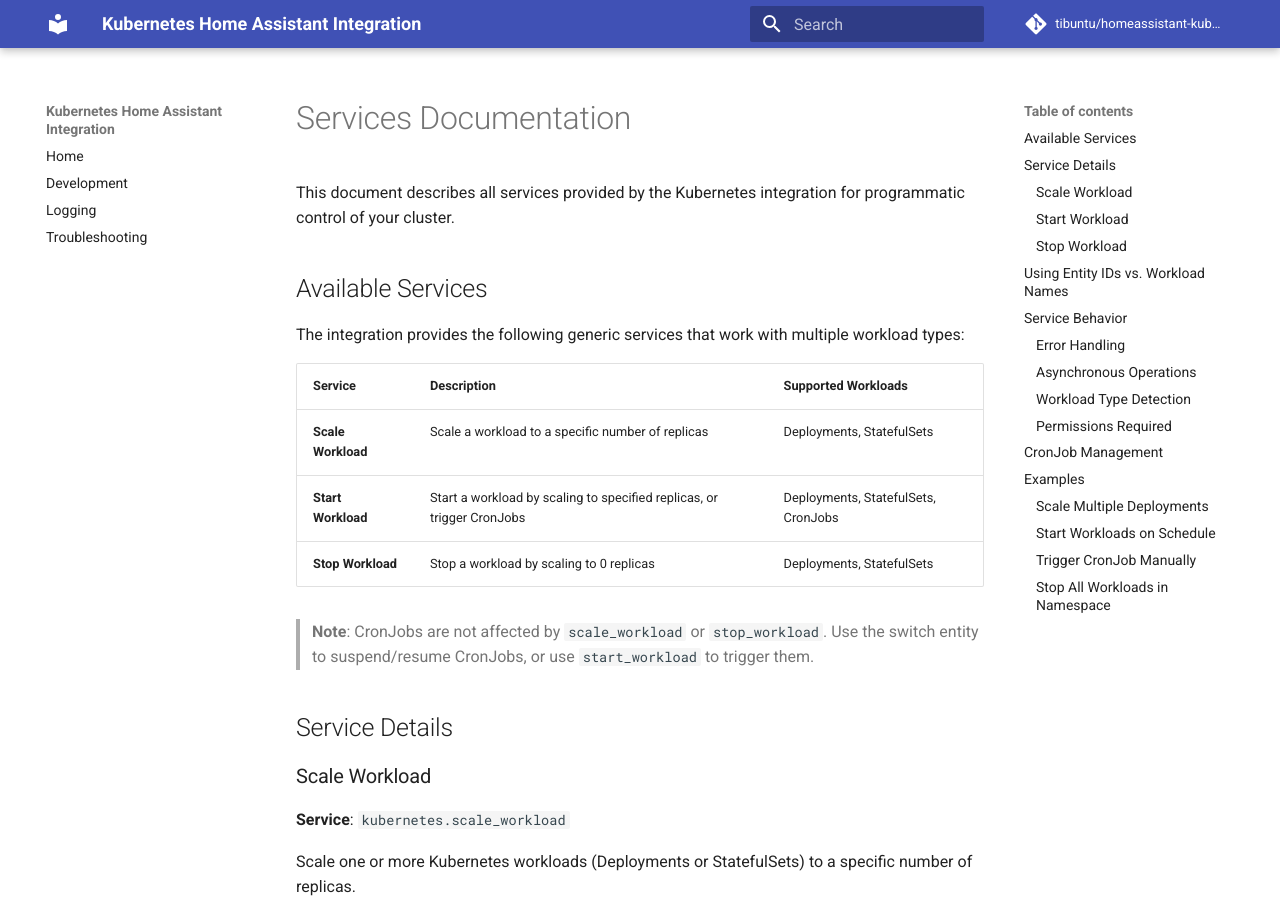
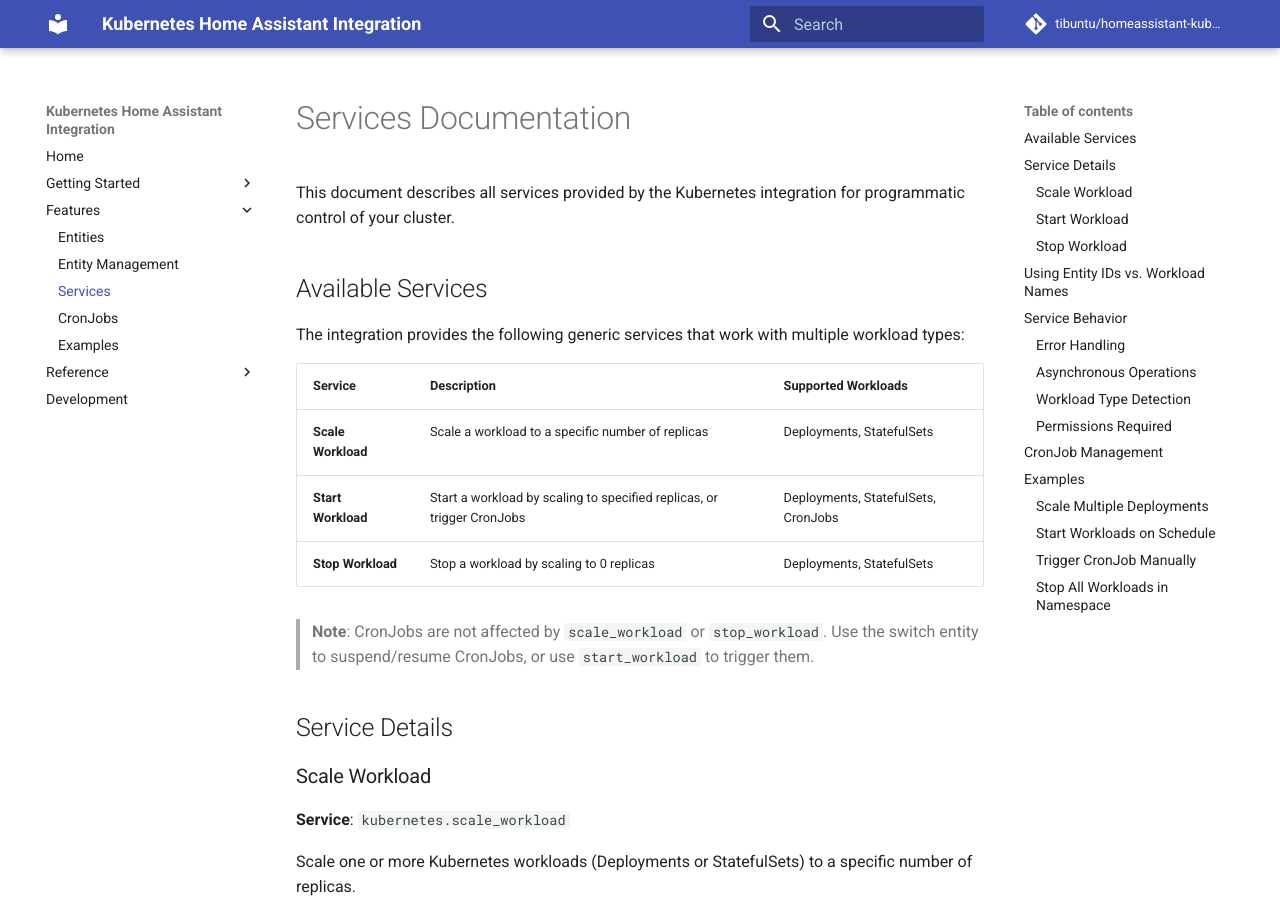
Before and after one commit to tibuntu/homeassistant-kubernetes, an MkDocs documentation site: the page built from docs/SERVICES.md, in a window 1280 px wide and 900 px high. Built offline with MkDocs 1.6.1 and Material for MkDocs 9.7.7, drawn with Linux system fonts in a browser that asks for light colours; comment, search, counter and statistics services are not loaded.

Commit message:
docs: add missing pages to navigation

```diff
--- a/mkdocs.yaml
+++ b/mkdocs.yaml
@@ -6,8 +6,19 @@
 repo_url: "https://github.com/tibuntu/homeassistant-kubernetes"
 nav:
   - Home: index.md
+  - Getting Started:
+      - Setup: SETUP.md
+      - Configuration: CONFIGURATION.md
+      - RBAC: RBAC.md
+  - Features:
+      - Entities: ENTITIES.md
+      - Entity Management: ENTITY_MANAGEMENT.md
+      - Services: SERVICES.md
+      - CronJobs: CRONJOBS.md
+      - Examples: EXAMPLES.md
+  - Reference:
+      - Logging: LOGGING.md
+      - Troubleshooting: TROUBLESHOOTING.md
   - Development: DEVELOPMENT.md
-  - Logging: LOGGING.md
-  - Troubleshooting: TROUBLESHOOTING.md
 theme:
   name: "material"
```
